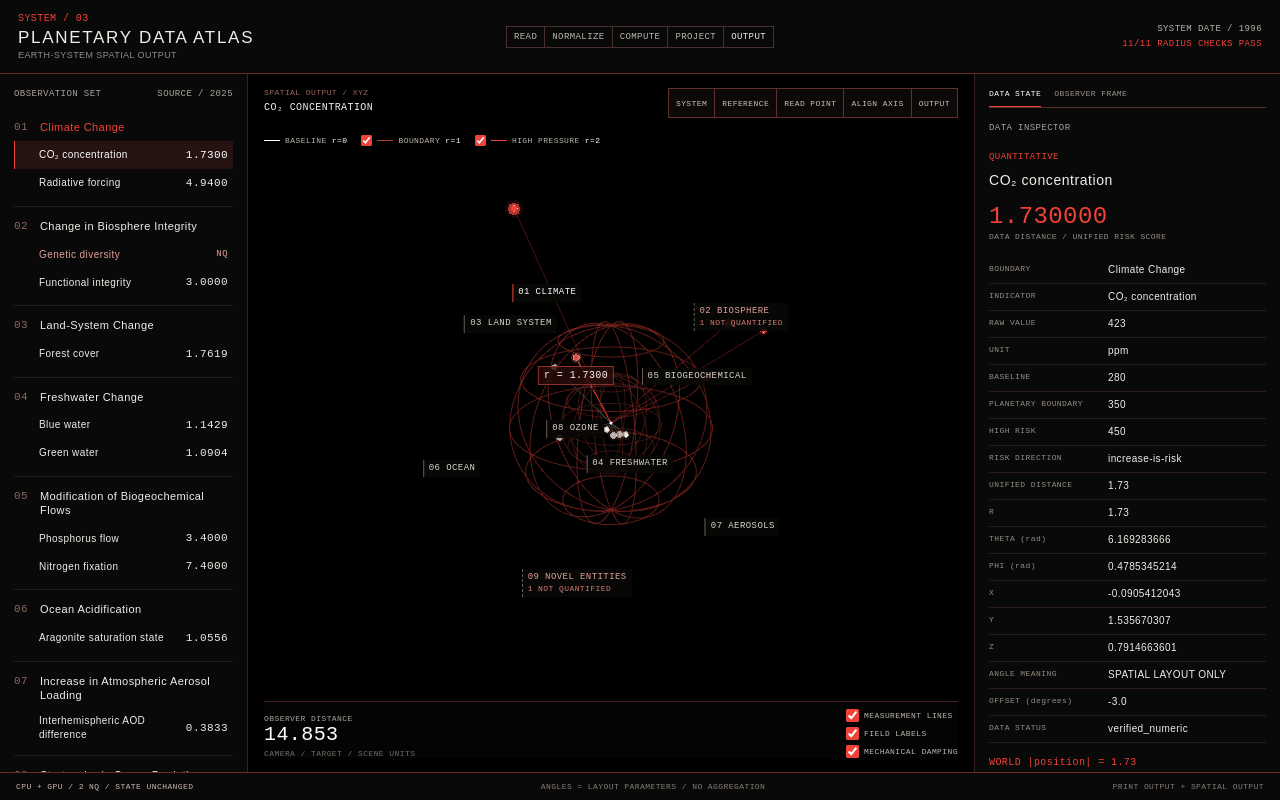
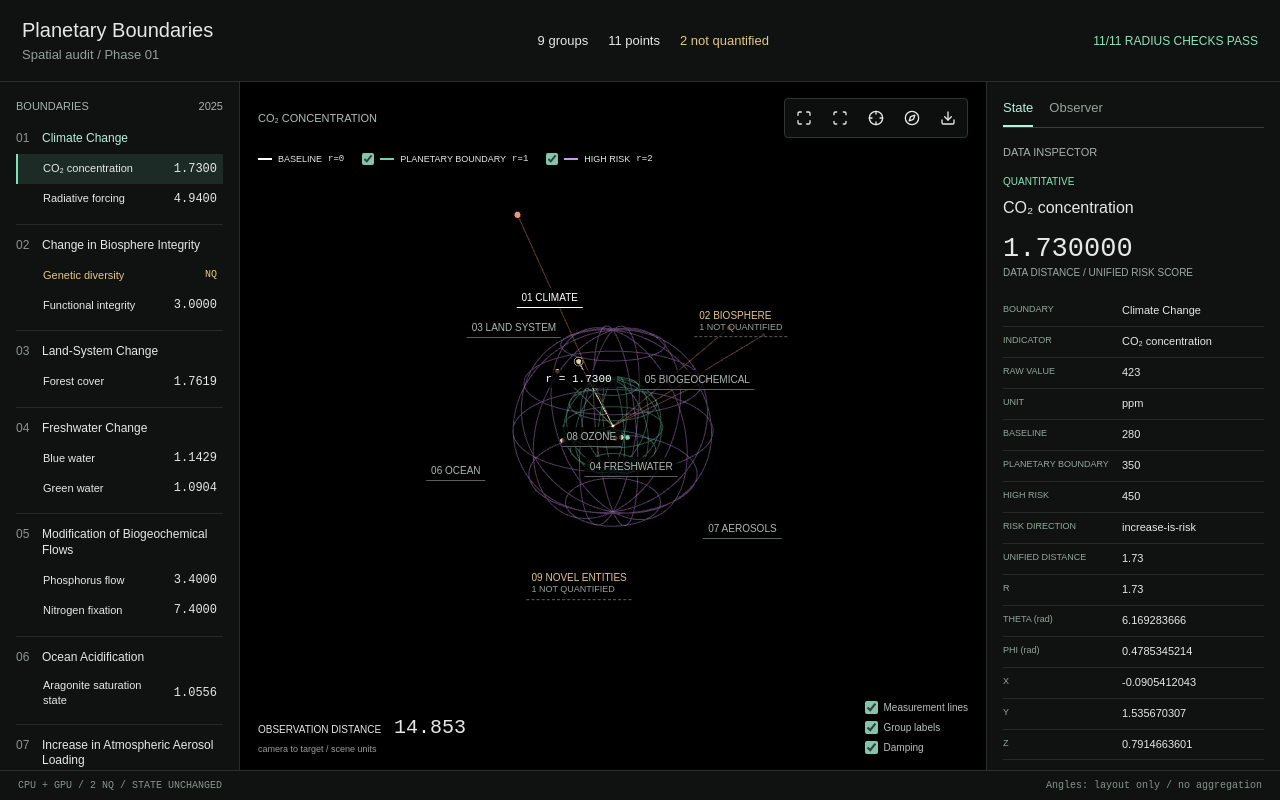
Before and after one commit to ysy6631y/Planetary-Boundaries-Data-Atlas, a website built with Vite: page index.html in a window 1280 px wide. Built offline with nearby package versions, Linux system fonts and the light colour scheme; animation ran at ten frames a second.

Commit message:
Revert "feat: render planetary data atlas system 1996"
This reverts commit 8222506673e97213fa07ee4841566f73436e6bbd.

```diff
--- a/index.html
+++ b/index.html
@@ -3,42 +3,42 @@
 <head>
   <meta charset="UTF-8" />
   <meta name="viewport" content="width=device-width, initial-scale=1.0" />
-  <title>Planetary Data Atlas / System 1996</title>
+  <title>Planetary Boundaries / Spatial Audit</title>
   <link rel="icon" href="data:," />
 </head>
 <body>
   <header>
-    <div class="system-title"><span class="system-code">SYSTEM / 03</span><h1>PLANETARY DATA ATLAS</h1><span class="muted">EARTH-SYSTEM SPATIAL OUTPUT</span></div>
-    <div class="process-strip" aria-label="Processing pipeline"><span>READ</span><span>NORMALIZE</span><span>COMPUTE</span><span>PROJECT</span><span>OUTPUT</span></div>
-    <div class="system-status"><span>SYSTEM DATE / 1996</span><output id="validation-status">VALIDATING</output></div>
+    <div><h1>Planetary Boundaries</h1><span class="muted">Spatial audit / Phase 01</span></div>
+    <div class="counts"><span>9 groups</span><span>11 points</span><span class="nq">2 not quantified</span></div>
+    <output id="validation-status">VALIDATING</output>
   </header>
   <main>
-    <nav id="boundaries" aria-label="Boundary groups"><h2>OBSERVATION SET <span>SOURCE / 2025</span></h2><div id="group-list"></div></nav>
+    <nav id="boundaries" aria-label="Boundary groups"><h2>BOUNDARIES <span>2025</span></h2><div id="group-list"></div></nav>
     <section id="viewport" aria-label="3D risk space">
       <div id="scene"></div><div id="labels"></div>
-      <div class="scene-top"><div><span class="scene-kicker">SPATIAL OUTPUT / XYZ</span><span id="scene-selection">EARTH-SYSTEM FIELD</span></div><div class="tools">
-        <button id="fit" title="Fit all data" aria-label="Fit all data">SYSTEM</button>
-        <button id="reference-view" title="Frame reference shells" aria-label="Frame reference shells">REFERENCE</button>
-        <button id="focus" title="Focus selected quantitative point" aria-label="Focus selected quantitative point">READ POINT</button>
-        <button id="align-group" title="Observe from selected group direction; pivot at origin" aria-label="Align group direction">ALIGN AXIS</button>
-        <button id="export" title="Download validation JSON" aria-label="Download validation JSON">OUTPUT</button>
+      <div class="scene-top"><span id="scene-selection">EARTH-SYSTEM FIELD</span><div class="tools">
+        <button id="fit" title="Fit all data" aria-label="Fit all data"><i data-lucide="maximize"></i></button>
+        <button id="reference-view" title="Frame reference shells" aria-label="Frame reference shells"><i data-lucide="scan"></i></button>
+        <button id="focus" title="Focus selected quantitative point" aria-label="Focus selected quantitative point"><i data-lucide="crosshair"></i></button>
+        <button id="align-group" title="Observe from selected group direction; pivot at origin" aria-label="Align group direction"><i data-lucide="compass"></i></button>
+        <button id="export" title="Download validation JSON" aria-label="Download validation JSON"><i data-lucide="download"></i></button>
       </div></div>
-      <div class="legend" aria-label="Distance reference geometry">
+      <div class="legend">
         <span><b class="origin-key"></b>BASELINE <strong>r=0</strong></span>
-        <label><input id="pb-toggle" type="checkbox" checked><b class="pb-key"></b>BOUNDARY <strong>r=1</strong></label>
-        <label><input id="hr-toggle" type="checkbox" checked><b class="hr-key"></b>HIGH PRESSURE <strong>r=2</strong></label>
+        <label><input id="pb-toggle" type="checkbox" checked><b class="pb-key"></b>PLANETARY BOUNDARY <strong>r=1</strong></label>
+        <label><input id="hr-toggle" type="checkbox" checked><b class="hr-key"></b>HIGH RISK <strong>r=2</strong></label>
       </div>
-      <div class="scene-bottom"><div><span class="readout-label">OBSERVER DISTANCE</span><output id="camera-distance">-</output><small>CAMERA / TARGET / SCENE UNITS</small></div><div class="toggles">
-        <label><input id="lines-toggle" type="checkbox" checked>MEASUREMENT LINES</label>
-        <label><input id="labels-toggle" type="checkbox" checked>FIELD LABELS</label>
-        <label><input id="damping-toggle" type="checkbox" checked>MECHANICAL DAMPING</label>
+      <div class="scene-bottom"><div>OBSERVATION DISTANCE <output id="camera-distance">-</output><small>camera to target / scene units</small></div><div class="toggles">
+        <label><input id="lines-toggle" type="checkbox" checked>Measurement lines</label>
+        <label><input id="labels-toggle" type="checkbox" checked>Group labels</label>
+        <label><input id="damping-toggle" type="checkbox" checked>Damping</label>
       </div></div>
       <div id="webgl-error" role="alert" hidden></div>
     </section>
     <aside id="inspector" aria-label="Debug inspector">
       <div class="inspector-tabs" role="tablist" aria-label="Inspector layer">
-        <button id="state-tab" role="tab" aria-selected="true" aria-controls="state-panel">DATA STATE</button>
-        <button id="observer-tab" role="tab" aria-selected="false" aria-controls="observer-panel" tabindex="-1">OBSERVER FRAME</button>
+        <button id="state-tab" role="tab" aria-selected="true" aria-controls="state-panel">State</button>
+        <button id="observer-tab" role="tab" aria-selected="false" aria-controls="observer-panel" tabindex="-1">Observer</button>
       </div>
       <section id="state-panel" role="tabpanel" aria-labelledby="state-tab"><h2>DATA INSPECTOR</h2><div id="inspect-content"></div></section>
       <section id="observer-panel" role="tabpanel" aria-labelledby="observer-tab" hidden>
@@ -48,7 +48,7 @@
       </section>
     </aside>
   </main>
-  <footer><span id="runtime-status">READING SOURCE DATA</span><span>ANGLES = LAYOUT PARAMETERS / NO AGGREGATION</span><span>PRINT OUTPUT + SPATIAL OUTPUT</span></footer>
+  <footer><span id="runtime-status">Loading source data</span><span>Angles: layout only / no aggregation</span></footer>
   <script type="module" src="/src/main.js"></script>
 </body>
 </html>
--- a/src/main.js
+++ b/src/main.js
@@ -1,5 +1,6 @@
 import * as THREE from 'three';
 import { OrbitControls } from 'three/addons/controls/OrbitControls.js';
+import { createIcons, Maximize, Scan, Crosshair, Download, Compass } from 'lucide';
 import source from '../audit/planetary-boundaries.source.json';
 import existingAudit from '../audit/controls.json';
 import { parseData } from './data.js';
@@ -39,8 +40,7 @@ renderer.domElement.setAttribute('aria-label', 'Planetary boundary quantitative
 $('scene').append(renderer.domElement);
 const orbit = new OrbitControls(camera, renderer.domElement);
 orbit.enableDamping = true;
-orbit.dampingFactor = 0.12;
-orbit.rotateSpeed = 0.55;
+orbit.dampingFactor = 0.07;
 orbit.enablePan = false;
 orbit.zoomToCursor = false;
 orbit.minDistance = 0.25;
@@ -60,44 +60,13 @@ const linesRoot = new THREE.Group();
 dataRoot.add(linesRoot);
 const meshes = new Map();
 const lines = new Map();
-const colorFor = (r) => r > 2 ? 0xf14238 : r <= 1 ? 0xf2eee7 : 0xbab5af;
+const colorFor = (r) => r <= 1 ? 0x7fdcba : r <= 2 ? 0xe2d2a3 : 0xef917f;
 const glyph = new THREE.SphereGeometry(0.047, 16, 12);
-
-function rasterSignalTexture(core, middle, outer) {
-  const size = 17;
-  const canvas = document.createElement('canvas');
-  canvas.width = canvas.height = size;
-  const context = canvas.getContext('2d');
-  const image = context.createImageData(size, size);
-  const parse = (hex) => [parseInt(hex.slice(1, 3), 16), parseInt(hex.slice(3, 5), 16), parseInt(hex.slice(5, 7), 16)];
-  const colors = [parse(core), parse(middle), parse(outer)];
-  for (let y = 0; y < size; y++) for (let x = 0; x < size; x++) {
-    const radius = Math.hypot(x - 8, y - 8);
-    const pixel = (y * size + x) * 4;
-    const band = radius < 2.2 ? 0 : radius < 4.4 ? 1 : 2;
-    const alpha = radius < 2.2 ? 255 : radius < 4.4 ? 185 : radius < 6.7 ? 76 : 0;
-    image.data[pixel] = colors[band][0]; image.data[pixel + 1] = colors[band][1]; image.data[pixel + 2] = colors[band][2]; image.data[pixel + 3] = alpha;
-  }
-  context.putImageData(image, 0, 0);
-  const texture = new THREE.CanvasTexture(canvas);
-  texture.colorSpace = THREE.SRGBColorSpace;
-  texture.magFilter = THREE.NearestFilter;
-  texture.minFilter = THREE.NearestFilter;
-  texture.generateMipmaps = false;
-  return texture;
-}
-const neutralSignal = rasterSignalTexture('#fffaf2', '#d8d1c7', '#4a302d');
-const redSignal = rasterSignalTexture('#ffe3da', '#ee493e', '#4d1616');
 
 for (const control of quantitative) {
   const point = new THREE.Mesh(glyph, new THREE.MeshBasicMaterial({ color: colorFor(control.r) }));
   point.position.fromArray(control.position);
   point.userData.controlId = control.id;
-  point.userData.baseColor = colorFor(control.r);
-  const signal = new THREE.Sprite(new THREE.SpriteMaterial({ map: control.r > 2 ? redSignal : neutralSignal, transparent: true, depthWrite: false }));
-  signal.scale.setScalar(control.r > 2 ? .36 : .25);
-  signal.renderOrder = 2;
-  point.add(signal);
   dataRoot.add(point);
   meshes.set(control.id, point);
   const geometry = new THREE.BufferGeometry().setFromPoints([new THREE.Vector3(), new THREE.Vector3(...control.position)]);
@@ -133,9 +102,9 @@ function shell(radius, color) {
   scene.add(root);
   return root;
 }
-const pbShell = shell(1, 0x8e2f2a);
-const hrShell = shell(2, 0xf14238);
-const selectionRing = new THREE.Mesh(new THREE.RingGeometry(0.078, 0.087, 16), new THREE.MeshBasicMaterial({ color: 0xf14238, side: THREE.DoubleSide, depthTest: false }));
+const pbShell = shell(1, 0x6dd3b0);
+const hrShell = shell(2, 0xd194ef);
+const selectionRing = new THREE.Mesh(new THREE.RingGeometry(0.078, 0.087, 32), new THREE.MeshBasicMaterial({ color: 0xffffff, side: THREE.DoubleSide, depthTest: false }));
 selectionRing.renderOrder = 10;
 scene.add(selectionRing);
 
@@ -209,11 +178,7 @@ function select(control, group) {
   selected = control; selectedGroup = group;
   document.querySelectorAll('[data-control]').forEach((button) => button.setAttribute('aria-pressed', String(button.dataset.control === selected?.id)));
   document.querySelectorAll('[data-group]').forEach((button) => button.setAttribute('aria-pressed', String(button.dataset.group === group.id)));
-  for (const [id, line] of lines) {
-    line.material.opacity = id === control?.id ? .96 : .28;
-    line.material.color.setHex(id === control?.id ? 0xf14238 : meshes.get(id).userData.baseColor);
-  }
-  for (const [id, point] of meshes) point.material.color.setHex(id === control?.id ? 0xf14238 : point.userData.baseColor);
+  for (const [id, line] of lines) line.material.opacity = id === control?.id ? 0.95 : 0.38;
   for (const [id, label] of groupLabels) label.classList.toggle('selected', id === group.id);
   $('focus').disabled = !control || control.r === null;
   $('scene-selection').textContent = control ? `${control.raw.control_label.toUpperCase()}${control.r === null ? ' / NOT QUANTIFIED' : ''}` : `${shortNames[group.order - 1]} / GROUP DIRECTION`;
@@ -315,6 +280,7 @@ function resize() {
 }
 new ResizeObserver(resize).observe($('viewport'));
 resize(); fit(); select(selected, selectedGroup);
+createIcons({ icons: { Maximize, Scan, Crosshair, Download, Compass } });
 
 function observationReport() {
   const axisId = $('reference-axis').value === 'group' ? selectedGroup.id : 'world-y';
```
Also changed, not shown: ATLAS_1996_SYSTEM.md (deleted, +0 -44 lines), NEXT_STEPS.md (+0 -2 lines), README.md, src/style.css.
